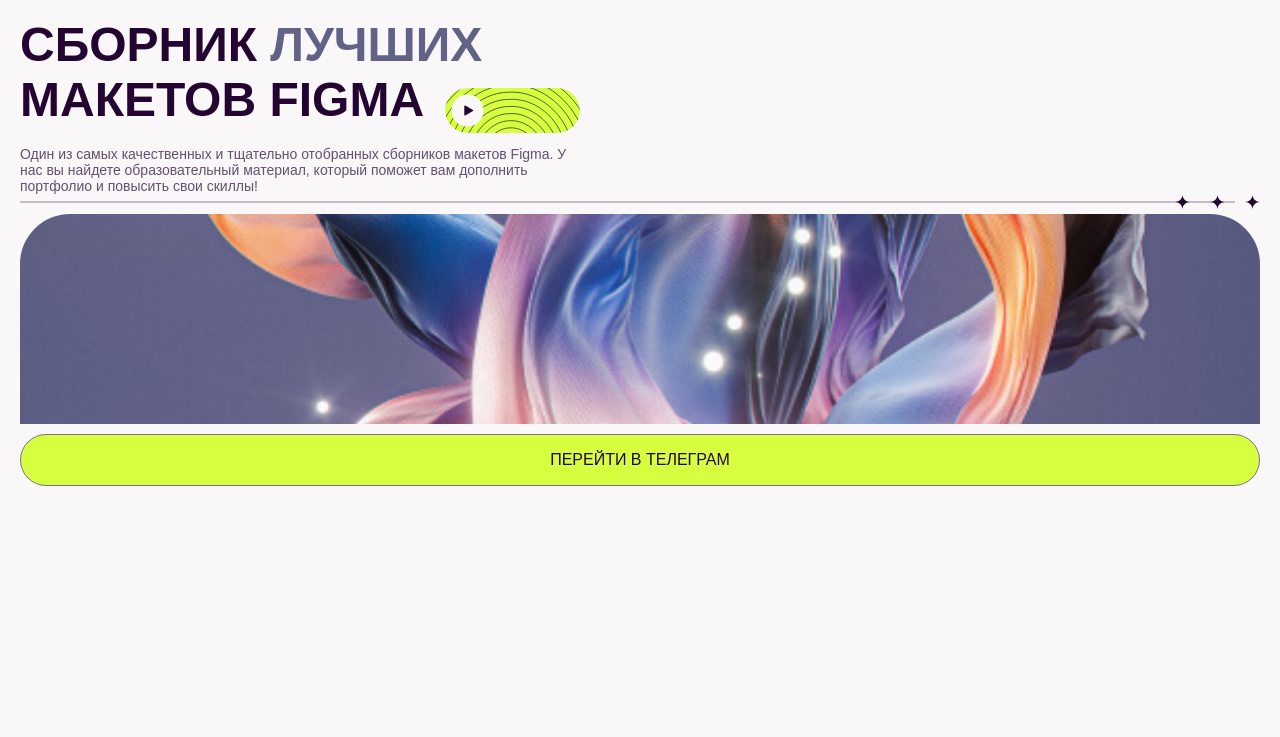
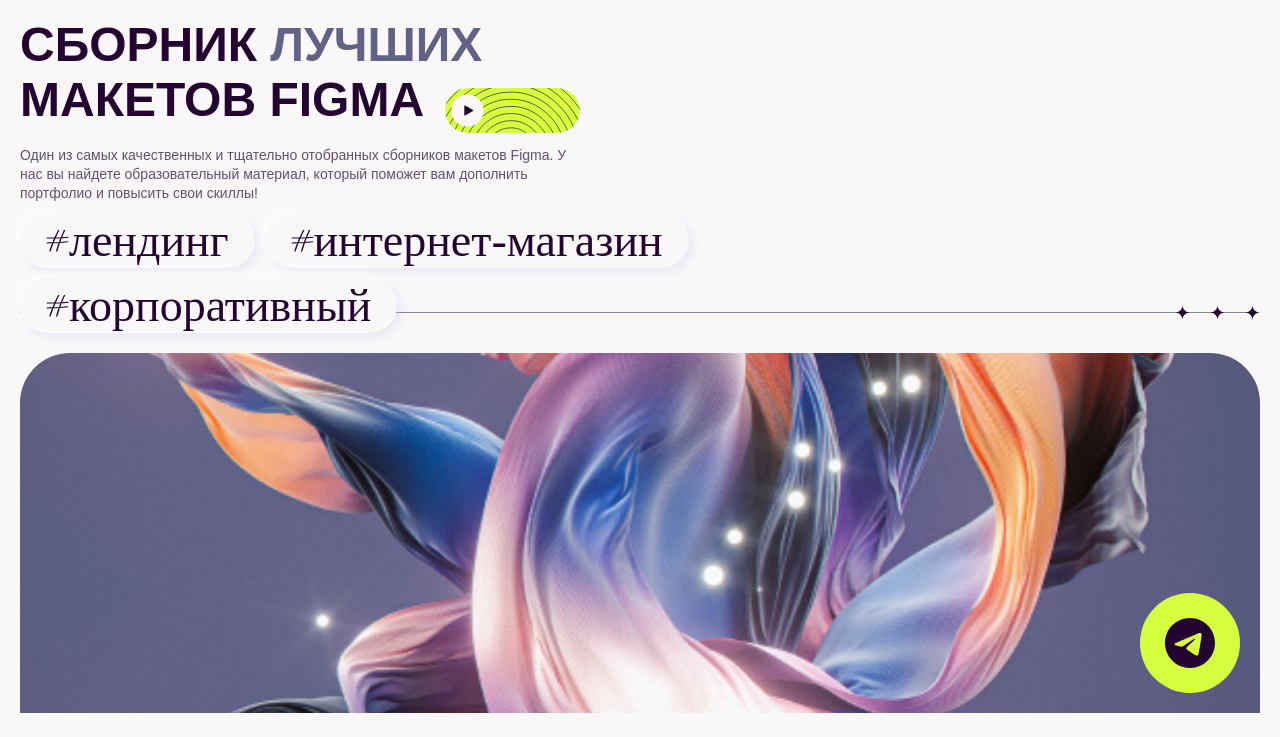
Before and after one commit to forst09/layouts, a website: page src/index.pug in a window 1280 px wide. Shown: the part 63-800 px from the top of the page. Drawn offline with nearby package versions, Linux system fonts and the light colour scheme; files that its build step writes are made by us from their sources; files whose address does not match are found by name; a web font is replaced by a local one.

Commit message:
add hero tablet

```diff
--- a/gulp/version.json
+++ b/gulp/version.json
@@ -1,3 +1,3 @@
 {
-    "main": "20230802182710"
+    "main": "20230803182150"
 }
--- a/src/index.pug
+++ b/src/index.pug
@@ -33,9 +33,10 @@
                             </svg>
                         p.text.hero__text Один из самых качественных и тщательно отобранных сборников макетов Figma. У нас вы найдете образовательный материал, который поможет вам дополнить портфолио и повысить свои скиллы!
                     .hero__btns
-                        a.btn-category.display-none(href="") лендинг
-                        a.btn-category.display-none(href="") интернет-магазин
-                        a.btn-category.display-none(href="") корпоративный
+                        .hero__btns-wrapper
+                            a.btn-category.display-none(href="") лендинг
+                            a.btn-category.display-none(href="") интернет-магазин
+                            a.btn-category.display-none(href="") корпоративный
                     .hero__media
                         .hero__img
                             picture
--- a/src/scss/blocks/hero.scss
+++ b/src/scss/blocks/hero.scss
@@ -92,6 +92,91 @@
     .hero__text {
         max-width: 557px;
         grid-area: text;
+    }
+
+    .hero__btns {
+        margin-top: 10px;
+        height: auto;
+
+        &::before {
+            z-index: -1;
+            top: unset;
+            transform: unset;
+            bottom: 20px;
+            width: 99%;
+        }
+
+        &::after {
+            z-index: 0;
+            top: unset;
+            transform: unset;
+            bottom: 13px;
+        }
+    }
+
+    .hero__btns-wrapper {
+        display: flex;
+        flex-wrap: wrap;
+        max-width: 80%;
+        gap: 10px;
+    }
+
+    .hero__media {
+        margin-top: 20px;
+        position: relative;
+    }
+
+    .hero__img {
+        height: 360px;
+    }
+
+    .btn-tg {
+        width: 100px;
+        height: 100px;
+        padding: 0;
+        border-radius: 50%;
+        border: unset;
+        margin: 0;
+        position: absolute;
+        right: 20px;
+        bottom: 20px;
+    }
+
+    .btn-tg__icon {
+        display: block;
+        width: 50px;
+        height: 50px;
+        fill: var(--black);
+    }
+
+    .btn-tg__text {
+        display: none;
+    }
+
+    .btn-category {
+        position: relative;
+        display: inline-flex;
+        font-family: Vasek;
+        font-size: 46px;
+        padding: 1px 26px 1px 49px;
+        justify-content: center;
+        box-shadow: 4px 4px 8px 0px rgba(189, 188, 237, 0.25), -4px -4px 8px 0px rgba(255, 255, 255, 0.80);
+        background-color: var(--bg);
+        border-radius: 30px;
+
+        &::before {
+            content: '';
+            position: absolute;
+            left: 26px;
+            top: 50%;
+            transform: translateY(-50%);
+            width: 23px;
+            height: 23px;
+            background-image: url('../../img/icons/hashtag.svg');
+            background-position: center center;
+            background-repeat: no-repeat;
+            background-size: contain;
+        }
     }
 }
 
--- a/src/scss/helpers/common.scss
+++ b/src/scss/helpers/common.scss
@@ -94,6 +94,10 @@
     font-weight: 500;
 }
 
+.text {
+    line-height: 19px;
+}
+
 /*НАЧАЛО СТИЛЕЙ ФУТЕРА*/
 /*КОНЕЦ СТИЛЕЙ ФУТЕРА*/
 
```
Also changed, not shown: dist/css/style.css, dist/index.html, 1 other file.
